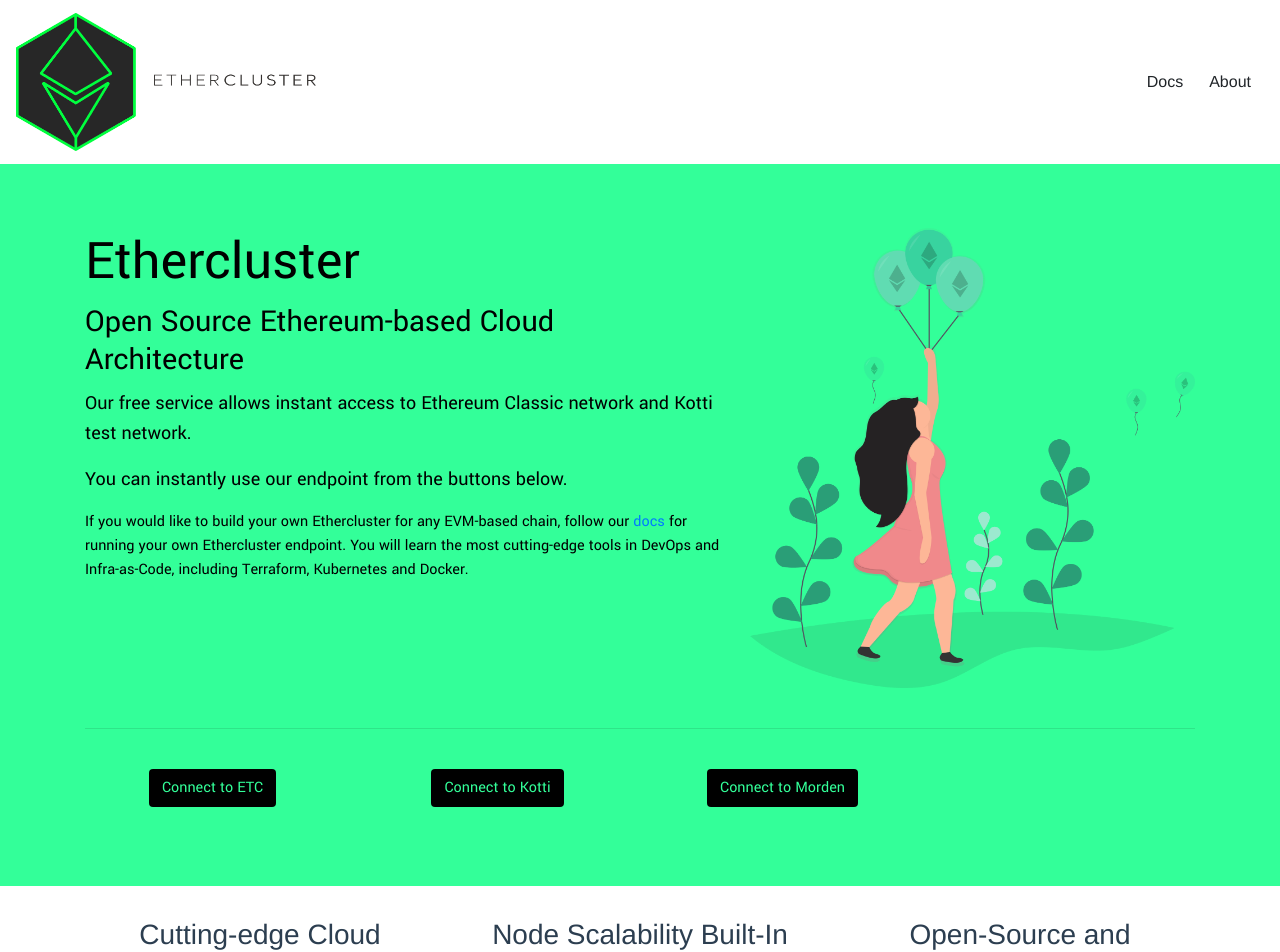
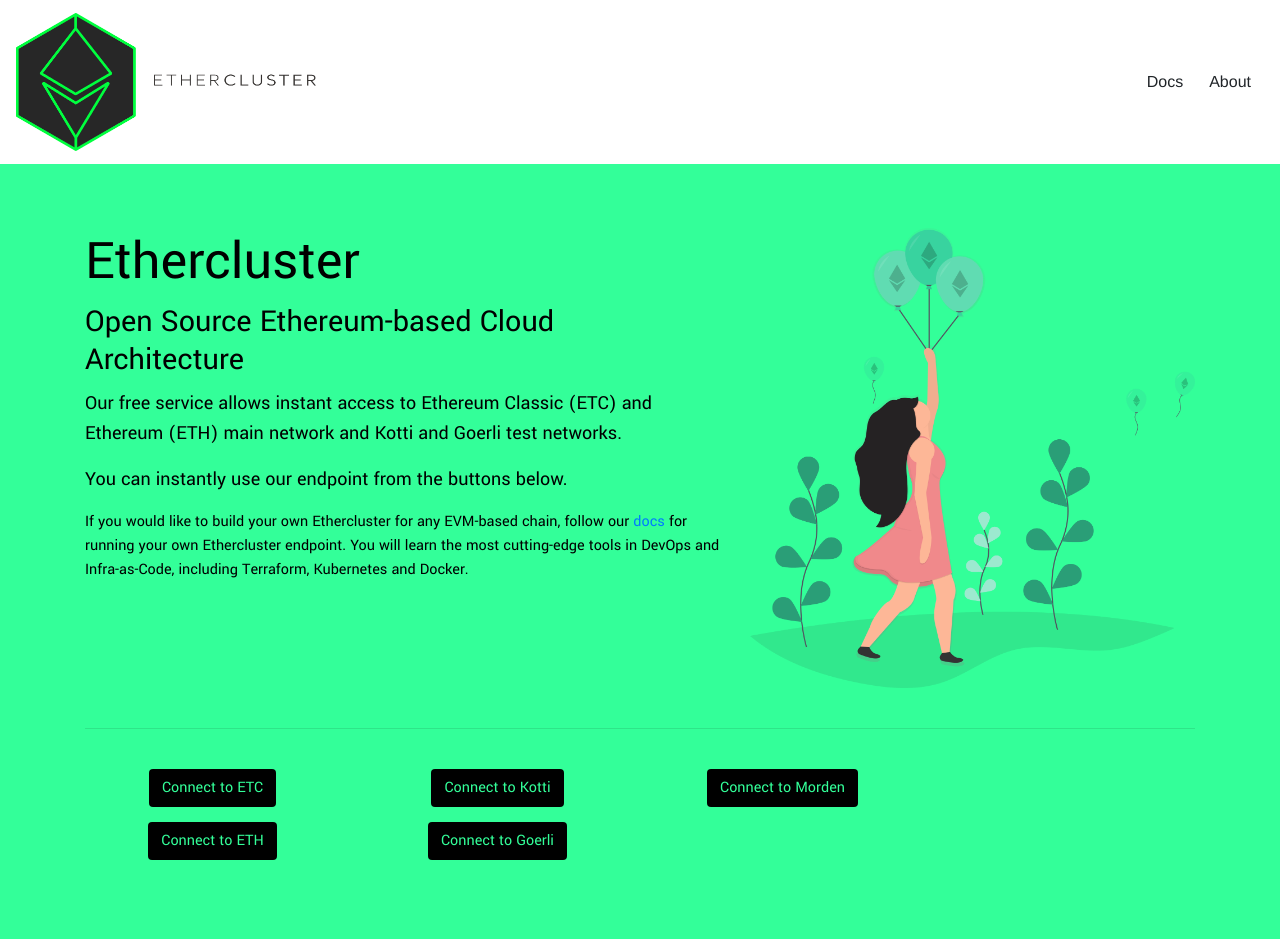
Before and after one commit to ethereum-classic-cooperative/ethercluster-site, a Vue app: page / in a window 1280 px wide. Shown: the top 952 px of the page. Built offline with nearby package versions, Linux system fonts and the light colour scheme.

Commit message:
feat: Update website to show ETH/Goerli support

```diff
--- a/src/components/Jumbotron.vue
+++ b/src/components/Jumbotron.vue
@@ -5,7 +5,7 @@
                 <div class="col-sm-7 text-left">
                     <h1 class="display-4">{{ msg }}</h1>
                     <h2>Open Source Ethereum-based Cloud Architecture</h2>
-                    <p class="lead">Our free service allows instant access to Ethereum Classic network and Kotti test network.</p>
+                    <p class="lead">Our free service allows instant access to Ethereum Classic (ETC) and Ethereum (ETH) main network and Kotti and Goerli test networks.</p>
                     <p class="lead">You can instantly use our endpoint from the buttons below.</p>
                     <p>If you would like to build your own Ethercluster for any EVM-based chain, follow our <a href="https://ethereum-classic-cooperative.github.io/docs-ethercluster/">docs</a> for running your own Ethercluster endpoint. You will learn the most cutting-edge tools in DevOps and Infra-as-Code, including Terraform, Kubernetes and Docker.
                     </p>
@@ -30,7 +30,18 @@
                         Connect to Morden
                     </a>
                 </div>
-
+            </div>
+            <div class="row">
+                 <div class="col-sm-3">
+                    <a class="btn btn-connect" data-toggle="collapse" href="#ethConnect" role="button" aria-expanded="false" aria-controls="collapseExample">
+                        Connect to ETH
+                    </a>
+                </div>
+                <div class="col-sm-3">
+                    <a class="btn btn-connect" data-toggle="collapse" href="#goerliConnect" role="button" aria-expanded="false" aria-controls="collapseExample">
+                        Connect to Goerli
+                    </a>
+                </div>
             </div>
             <div class="row">
                 <div class="col-sm-4 collapse" id="etcConnect">
@@ -48,6 +59,19 @@
                         Connect to <span class="endpoint-link">https://www.ethercluster.com/morden</span> to access Morden RPC Endpoint
                     </div>
                 </div>
+            </div>
+            <div class="row">
+                <div class="col-sm-4 collapse" id="ethConnect">
+                    <div class="card card-body">
+                        Connect to <span class="endpoint-link">https://www.ethercluster.com/eth</span> to access ETH RPC Endpoint
+                    </div>
+                </div>
+                <div class="col-sm-4 collapse" id="goerliConnect">
+                    <div class="card card-body">
+                        Connect to <span class="endpoint-link">https://www.ethercluster.com/kotti</span> to access Goerli RPC Endpoint
+                    </div>
+                </div>
+
             </div>
         </div>
     </div>
```
